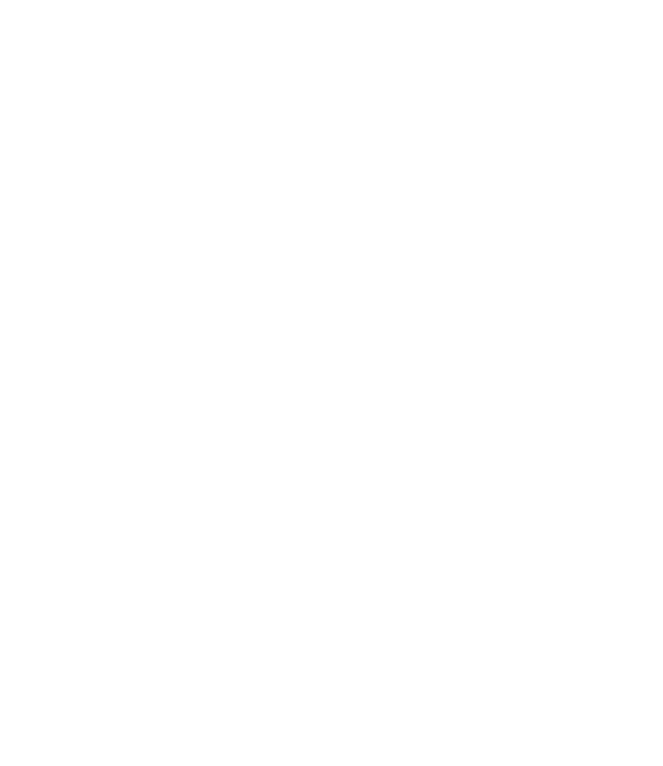
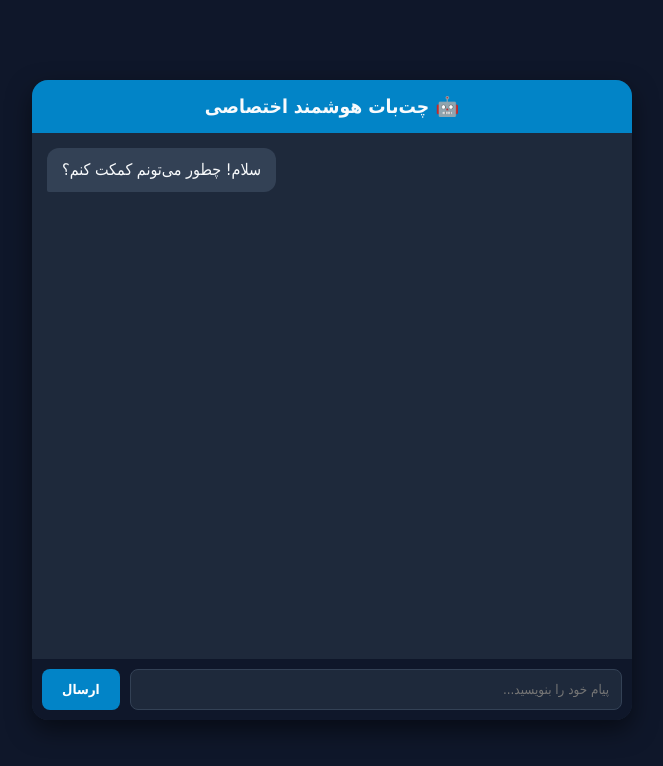
Before and after one commit to VirStudioOfficial/VisualChat, a plain HTML site: page index.html in a window 1280 px wide. Shown: the whole page, without its empty margins (308-971 px from the left). Drawn offline with Linux system fonts and the light colour scheme.

Commit message:
Update index.html

```diff
--- a/index.html
+++ b/index.html
@@ -1,3 +1,37 @@
+<!DOCTYPE html>
+<html lang="fa" dir="rtl">
+<head>
+    <meta charset="UTF-8">
+    <meta name="viewport" content="width=device-width, initial-scale=1.0">
+    <title>چت‌بات هوشمند</title>
+    <style>
+        * { box-sizing: border-box; margin: 0; padding: 0; font-family: Tahoma, sans-serif; }
+        body { background-color: #0f172a; color: #f8fafc; display: flex; justify-content: center; align-items: center; min-height: 100vh; padding: 20px; }
+        .chat-container { width: 100%; max-width: 600px; background-color: #1e293b; border-radius: 16px; display: flex; flex-direction: column; height: 80vh; overflow: hidden; box-shadow: 0 10px 25px rgba(0,0,0,0.5); }
+        .chat-header { background-color: #0284c7; padding: 15px; text-align: center; font-weight: bold; font-size: 1.2rem; }
+        .chat-box { flex: 1; padding: 15px; overflow-y: auto; display: flex; flex-direction: column; gap: 10px; }
+        .message { padding: 10px 15px; border-radius: 12px; max-width: 80%; line-height: 1.5; word-wrap: break-word; }
+        .user { background-color: #0369a1; align-self: flex-start; border-bottom-right-radius: 2px; }
+        .bot { background-color: #334155; align-self: flex-end; border-bottom-left-radius: 2px; }
+        .input-area { display: flex; padding: 10px; background-color: #0f172a; gap: 10px; }
+        input { flex: 1; padding: 12px; border-radius: 8px; border: 1px solid #334155; background-color: #1e293b; color: white; outline: none; }
+        button { padding: 12px 20px; border-radius: 8px; border: none; background-color: #0284c7; color: white; cursor: pointer; font-weight: bold; }
+        button:hover { background-color: #0369a1; }
+    </style>
+</head>
+<body>
+
+<div class="chat-container">
+    <div class="chat-header">🤖 چت‌بات هوشمند اختصاصی</div>
+    <div class="chat-box" id="chatBox">
+        <div class="message bot">سلام! چطور می‌تونم کمکت کنم؟</div>
+    </div>
+    <div class="input-area">
+        <input type="text" id="userInput" placeholder="پیام خود را بنویسید..." onkeypress="if(event.key === 'Enter') sendMessage()">
+        <button onclick="sendMessage()">ارسال</button>
+    </div>
+</div>
+
 <script>
     async function sendMessage() {
         const inputField = document.getElementById("userInput");
@@ -17,7 +51,6 @@
         chatBox.scrollTop = chatBox.scrollHeight;
 
         try {
-            // حالا به سرور ورسل درخواست می‌فرستیم نه مستقیم به گوگل!
             const response = await fetch('/api/chat', {
                 method: "POST",
                 headers: { "Content-Type": "application/json" },
@@ -26,7 +59,7 @@
 
             const data = await response.json();
 
-            if (data.candidates && data.candidates[0]) {
+            if (data.candidates && data.candidates[0] && data.candidates[0].content) {
                 const reply = data.candidates[0].content.parts[0].text;
                 loadingDiv.innerText = reply;
             } else {
@@ -38,3 +71,6 @@
         chatBox.scrollTop = chatBox.scrollHeight;
     }
 </script>
+
+</body>
+</html>
```
